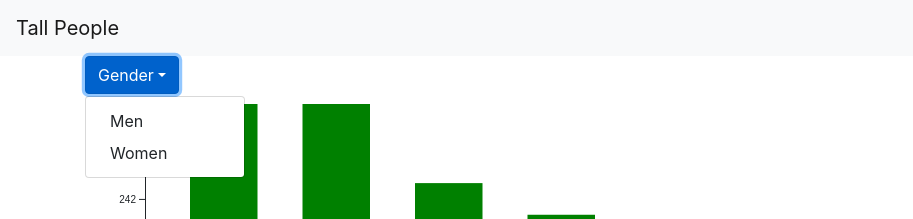
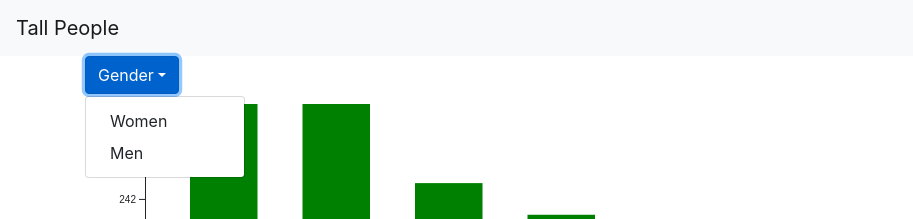
Before and after one commit to elcapo/example-d3, a React (Create React App) app: page / in a window 1280 px wide. Both pictures are taken after a click on the button "Gender". Shown: the top 219 px of the page, without its empty margins (0-913 px from the left). Built offline with nearby package versions, Linux system fonts and the light colour scheme.

Commit message:
Completed until: 4.36 Connecting React and D3

```diff
--- a/src/App.js
+++ b/src/App.js
@@ -6,12 +6,13 @@ import ChartWrapper from './ChartWrapper';
 class App extends React.Component {
   constructor(props) {
     super(props);
-    this.gender = "men";
-    this.genderSelected = this.genderSelected.bind(this);
+    this.state = {
+      gender: "women"
+    }
   }
 
-  genderSelected(gender) {
-    this.gender = gender;
+  genderSelected = gender => {
+    return this.setState({gender});
   }
 
   render() {
@@ -28,7 +29,7 @@ class App extends React.Component {
           </Row>
           <Row>
             <Col xs={12}>
-              <ChartWrapper gender={this.gender} />
+              <ChartWrapper gender={this.state.gender} />
             </Col>
           </Row>
         </Container>
--- a/src/ChartWrapper.js
+++ b/src/ChartWrapper.js
@@ -2,20 +2,45 @@ import React from 'react';
 import D3Chart from './D3Chart';
 
 class ChartWrapper extends React.Component {
+  constructor(props) {
+    super(props);
+    this.state = { chart: null };
+  }
+
   componentDidMount() {
-    this.chart = new D3Chart(this.refs.chart);
+    this.setState({
+      chart: new D3Chart(this.refs.chart)
+    });
   }
 
   shouldComponentUpdate() {
     return false;
   }
 
-  UNSAFE_componentWillReceiveProps(props) {
-    this.chart.update(props.gender);
+  static getDerivedStateFromProps(props, state) {
+    if(props.gender !== state.gender) {
+      if(state.chart) {
+        state.chart.update(props.gender);
+      }
+
+      return {
+        gender: props.gender
+      }
+    }
+    return null;
   }
 
+  /*componentDidUpdate(props, state) {
+    if(this.state.chart.datasets) {
+      console.log("Datasets are ready and gender changed");
+      this.state.chart.update(state.gender);
+    }
+  }*/
+
   render() {
-    return <div ref="chart"></div>
+    return (
+      <div ref="chart"></div>
+    );
   }
 }
 
--- a/src/GenderDropdown.js
+++ b/src/GenderDropdown.js
@@ -15,8 +15,12 @@ class GenderDropdown extends React.Component {
         </Dropdown.Toggle>
 
         <Dropdown.Menu>
-          <Dropdown.Item onSelect={() => this.genderSelected("men")}>Men</Dropdown.Item>
-          <Dropdown.Item onSelect={() => this.genderSelected("women")}>Women</Dropdown.Item>
+          <Dropdown.Item onSelect={() => this.genderSelected("women")}>
+            Women
+          </Dropdown.Item>
+          <Dropdown.Item onSelect={() => this.genderSelected("men")}>
+            Men
+          </Dropdown.Item>
         </Dropdown.Menu>
       </Dropdown>
     );
```
Also changed, not shown: 1 other file (tests, documents, lock files or other folders).
